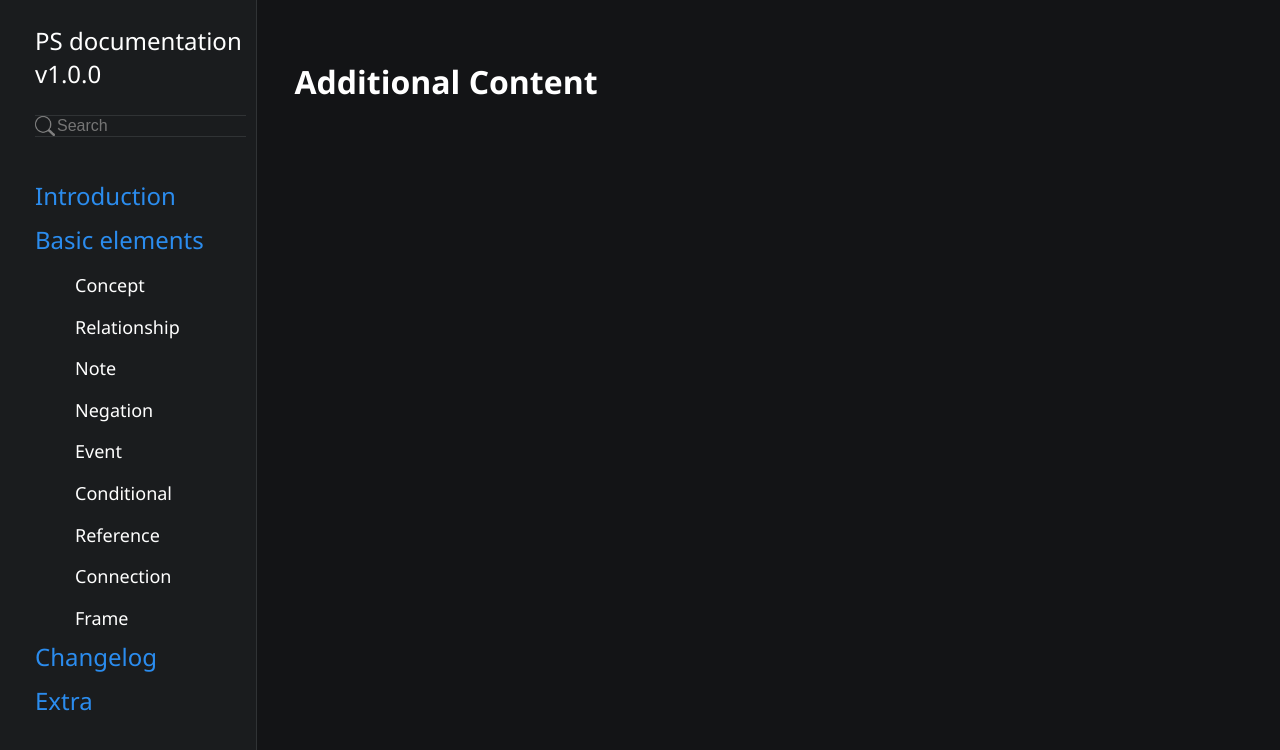
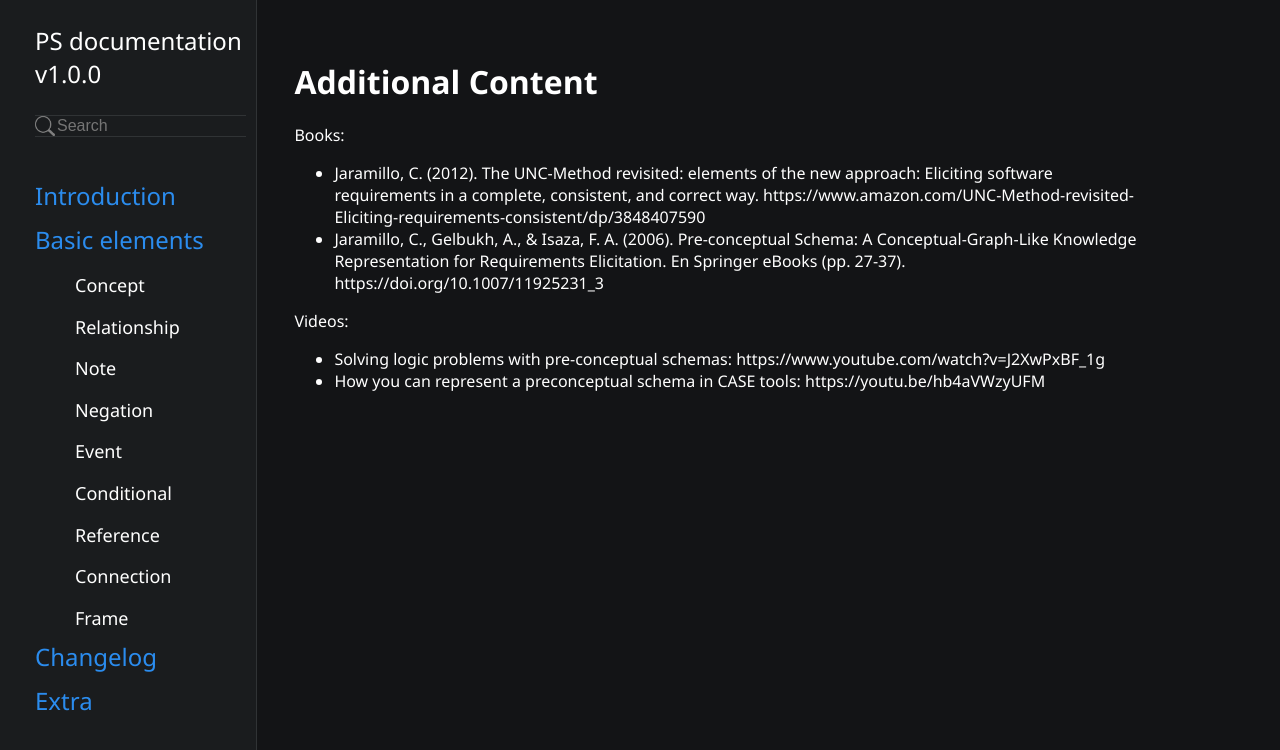
Before and after one commit to SSR-Med/preconceptual-schema, a React (Vite) app: page /#/additional in a window 1280 px wide. Shown: the top 750 px of the page. Built offline with nearby package versions, Linux system fonts and the light colour scheme.

Commit message:
Update Additional.jsx

```diff
--- a/src/Additional.jsx
+++ b/src/Additional.jsx
@@ -6,6 +6,16 @@ export default function Additional() {
             <div className="content">
                 <div className='context-text'>
                     <h1>Additional Content</h1>
+                    <p>Books:</p>
+                    <ul>
+                        <li>Jaramillo, C. (2012). The UNC-Method revisited: elements of the new approach: Eliciting software requirements in a complete, consistent, and correct way. https://www.amazon.com/UNC-Method-revisited-Eliciting-requirements-consistent/dp/3848407590</li>
+                        <li>Jaramillo, C., Gelbukh, A., & Isaza, F. A. (2006). Pre-conceptual Schema: A Conceptual-Graph-Like Knowledge Representation for Requirements Elicitation. En Springer eBooks (pp. 27-37). https://doi.org/10.1007/11925231_3</li>
+                    </ul>
+                    <p>Videos:</p>
+                    <ul>
+                        <li>Solving logic problems with pre-conceptual schemas: https://www.youtube.com/watch?v=J2XwPxBF_1g</li>
+                        <li>How you can represent a preconceptual schema in CASE tools: https://youtu.be/hb4aVWzyUFM</li>
+                    </ul>
                 </div>
             </div>
             <div id="vl">
```
